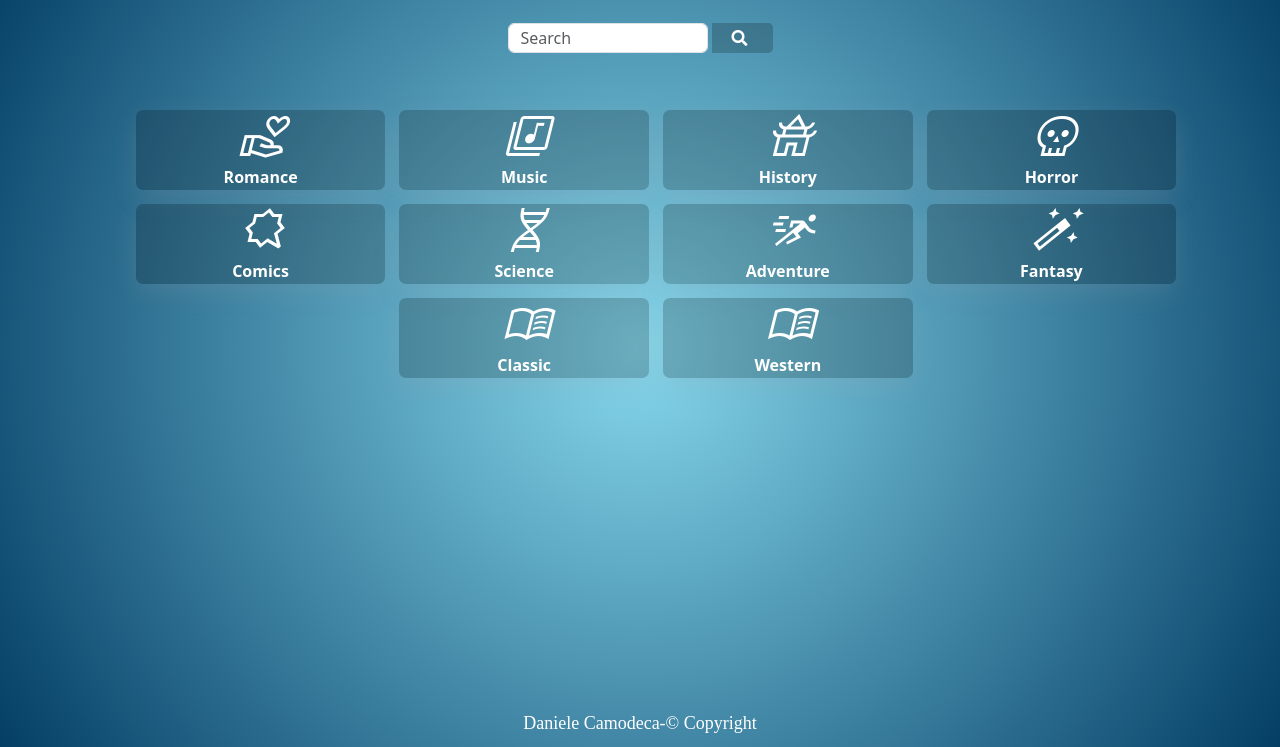
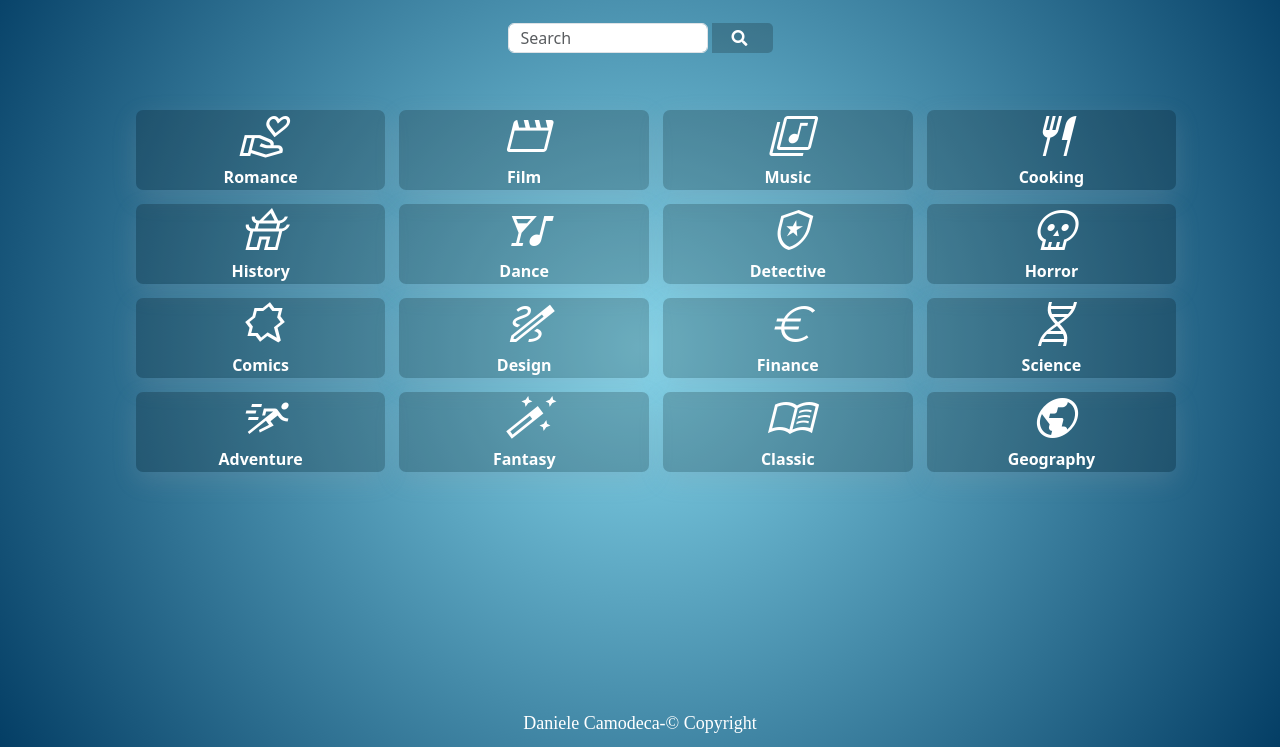
Before and after one commit to Magiko87/library, a website built with webpack: page src/template.html in a window 1280 px wide. Shown: the part 53-800 px from the top of the page. Built offline with nearby package versions, Linux system fonts and the light colour scheme.

Commit message:
finishing

```diff
--- a/src/stile.css
+++ b/src/stile.css
@@ -206,6 +206,7 @@
  .btn-close {
   z-index: 999;
   margin: 5px;
+  margin-right: 15px;
   margin-left: auto;
   position: absolute;
   top: 10px;
--- a/src/template.html
+++ b/src/template.html
@@ -44,50 +44,87 @@
 
           <nav>
             <ul>
-             <li class="list-item" data-categoria="romance">
+             <li class="list-item" data-categoria="Romance">
                 <span class="material-symbols-outlined">
                   <i class="material-icons">volunteer_activism</i>
                 </span>
                 <span class="category-title">Romance</span>
               </li>
 
-             <li class="list-item" data-categoria="music">
+             <li class="list-item" data-categoria="Film">
+                <span class="material-symbols-outlined">
+                  <i class="material-icons">movie</i>
+                </span>
+                <span class="category-title">Film</span>
+              </li>
+
+             <li class="list-item" data-categoria="Music">
                 <span class="material-symbols-outlined">
                     <i class="material-icons">library_music</i>
                 </span>
                 <span class="category-title">Music</span>
              </li>
+             <li class="list-item" data-categoria="Cooking">
+                <span class="material-symbols-outlined">
+                    <i class="material-icons">restaurant</i>
+                </span>
+                <span class="category-title">Cooking</span>
+             </li>
 
-             <li class="list-item" data-categoria="history">
+             <li class="list-item" data-categoria="History">
                 <span class="material-symbols-sharp">
                     <i class="material-icons">temple_buddhist</i>
                 </span>
                 <span class="category-title">History</span>
              </li>
 
-             <li class="list-item" data-categoria="horror">
+             <li class="list-item" data-categoria="Dance">
+                <span class="material-symbols-sharp">
+                    <i class="material-icons">nightlife</i>
+                </span>
+                <span class="category-title">Dance</span>
+             </li>
+             <li class="list-item" data-categoria="Mystery and detective stories">
+                <span class="material-symbols-sharp">
+                    <i class="material-icons">local_police</i>
+                </span>
+                <span class="category-title">Detective</span>
+             </li>
+
+             <li class="list-item" data-categoria="Horror">
                 <span class="material-symbols-sharp">
                     <i class="material-icons">skull</i>
                 </span>
                 <span class="category-title">Horror</span>
              </li>
 
-             <li class="list-item" data-categoria="comics">
+             <li class="list-item" data-categoria="Comics">
                 <span class="material-symbols-sharp">
                     <i class="material-icons">comic_bubble</i>
                 </span>
                 <span class="category-title">Comics</span>
              </li>
+             <li class="list-item" data-categoria="Design">
+                <span class="material-symbols-sharp">
+                    <i class="material-icons">draw</i>
+                </span>
+                <span class="category-title">Design</span>
+             </li>
+             <li class="list-item" data-categoria="Finance">
+                <span class="material-symbols-sharp">
+                    <i class="material-icons">euro</i>
+                </span>
+                <span class="category-title">Finance</span>
+             </li>
 
-             <li class="list-item" data-categoria="science">
-
-                <span class="material-symbols-sharp">
+             <li class="list-item" data-categoria="Science">
+               <span class="material-symbols-sharp">
                     <i class="material-icons">genetics</i>
                 </span>
                 <span class="category-title">Science</span>
              </li>
 
-             <li class="list-item" data-categoria="adventure">
+             <li class="list-item" data-categoria="Adventure">
 
                 <span class="material-symbols-sharp">
                     <i class="material-icons">sprint</i>
@@ -95,25 +132,25 @@
                 <span class="category-title">Adventure</span>
              </li>
 
-             <li class="list-item" data-categoria="fantasy">
+             <li class="list-item" data-categoria="Fantasy">
                 <span class="material-symbols-sharp">
                     <i class="material-icons">auto_fix</i>
                 </span>
                 <span class="category-title">Fantasy</span>
              </li>
 
-             <li  class="list-item" data-categoria="classic">
+             <li  class="list-item" data-categoria="Classic">
                 <span class="material-symbols-sharp">
                     <i class="material-icons">menu_book</i>
                 </span>
                 <span class="category-title">Classic</span>
              </li>
 
-             <li  class="list-item" data-categoria="western">
+             <li  class="list-item" data-categoria="Geography">
                 <span class="material-symbols-sharp">
-                    <i class="material-icons">menu_book</i>
+                    <i class="material-icons">public</i>
                 </span>
-                <span class="category-title">Western</span>
+                <span class="category-title">Geography</span>
              </li>
             </ul>
           </nav>
```
Also changed, not shown: dist/index.html, dist/main.js.
